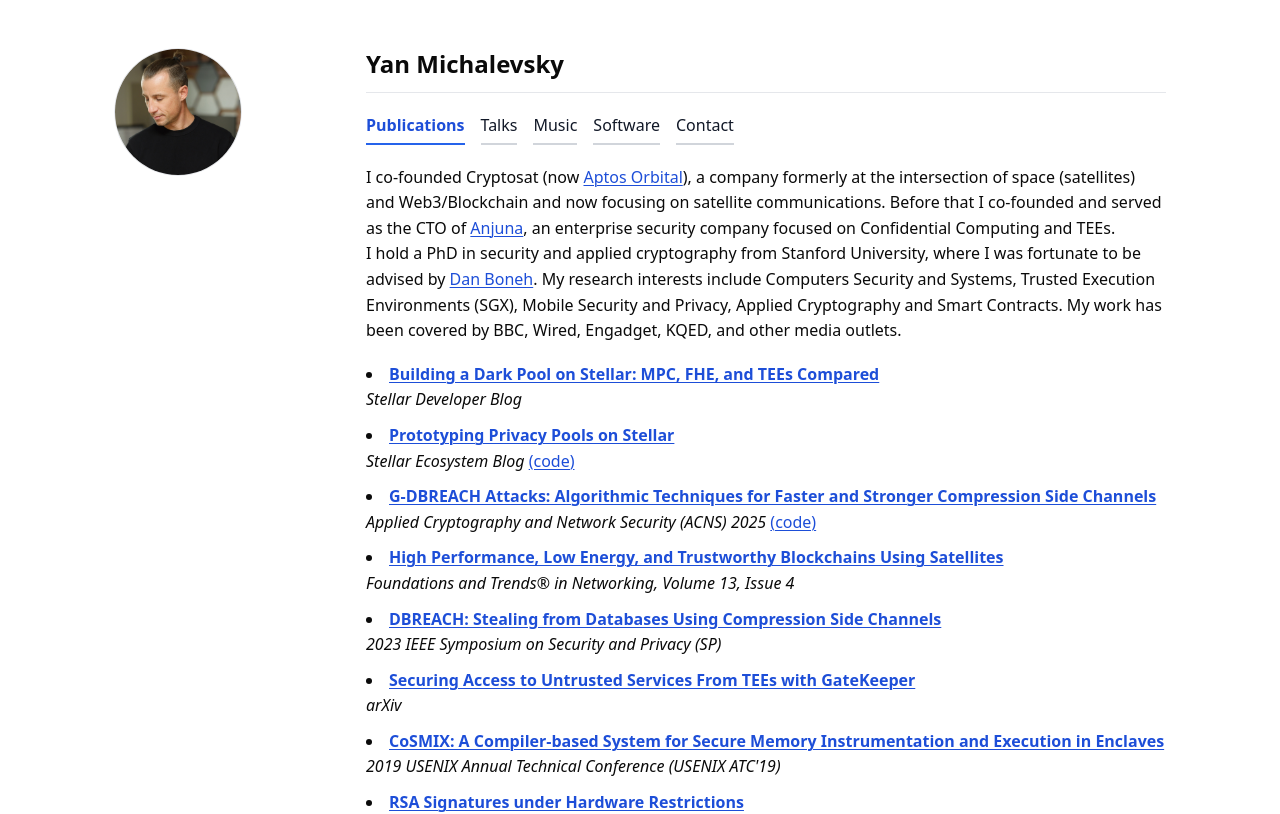
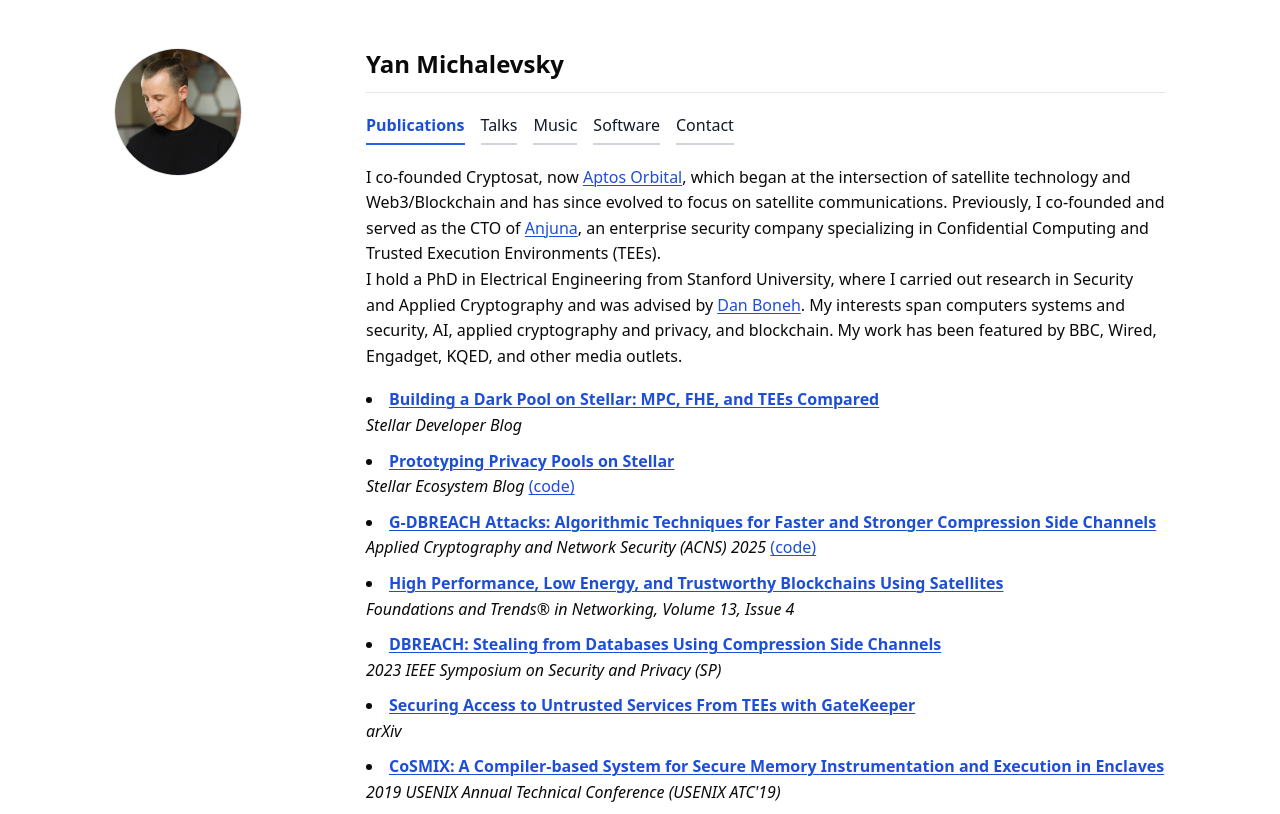
Before and after one commit to ymcrcat/michalevsky.com, a React (Create React App) app: page / in a window 1280 px wide. Shown: the top 814 px of the page. Built offline with nearby package versions, Linux system fonts and the light colour scheme.

Commit message:
Updated bio

```diff
--- a/src/components/Home.js
+++ b/src/components/Home.js
@@ -133,16 +133,17 @@
     return (
         <div>
             <section className="columns content-card">
-                <p>I co-founded Cryptosat (now <a href="https://www.aptosorbital.com">Aptos Orbital</a>), a company formerly at the intersection of
-                space (satellites) and Web3/Blockchain and now focusing on satellite communications.
-                Before that I co-founded and served as the CTO of <a href="https://www.anjuna.io">Anjuna</a>,
-                an enterprise security company focused on Confidential Computing and TEEs.<br/>
-                I hold a PhD in security and applied cryptography from Stanford University,
-                where I was fortunate to be advised by <a href="https://crypto.stanford.edu/~dabo">Dan Boneh</a>.
-                My research interests include Computers Security and Systems,
-                Trusted Execution Environments (SGX),
-                Mobile Security and Privacy, Applied Cryptography and Smart Contracts.
-                My work has been covered by BBC, Wired, Engadget, KQED, and other media outlets.
+                <p>I co-founded Cryptosat, now <a href="https://www.aptosorbital.com">Aptos Orbital</a>,
+                which began at the intersection of satellite technology and Web3/Blockchain and has since
+                evolved to focus on satellite communications.
+                Previously, I co-founded and served as the CTO of <a href="https://www.anjuna.io">Anjuna</a>,
+                an enterprise security company specializing in Confidential Computing and
+                Trusted Execution Environments (TEEs).<br/>
+                I hold a PhD in Electrical Engineering from Stanford University,
+                where I carried out research in Security and Applied Cryptography and was advised
+                by <a href="https://crypto.stanford.edu/~dabo">Dan Boneh</a>.
+                My interests span computers systems and security, AI, applied cryptography and privacy, and blockchain.
+                My work has been featured by BBC, Wired, Engadget, KQED, and other media outlets.
                 </p>
             </section>
 
```
